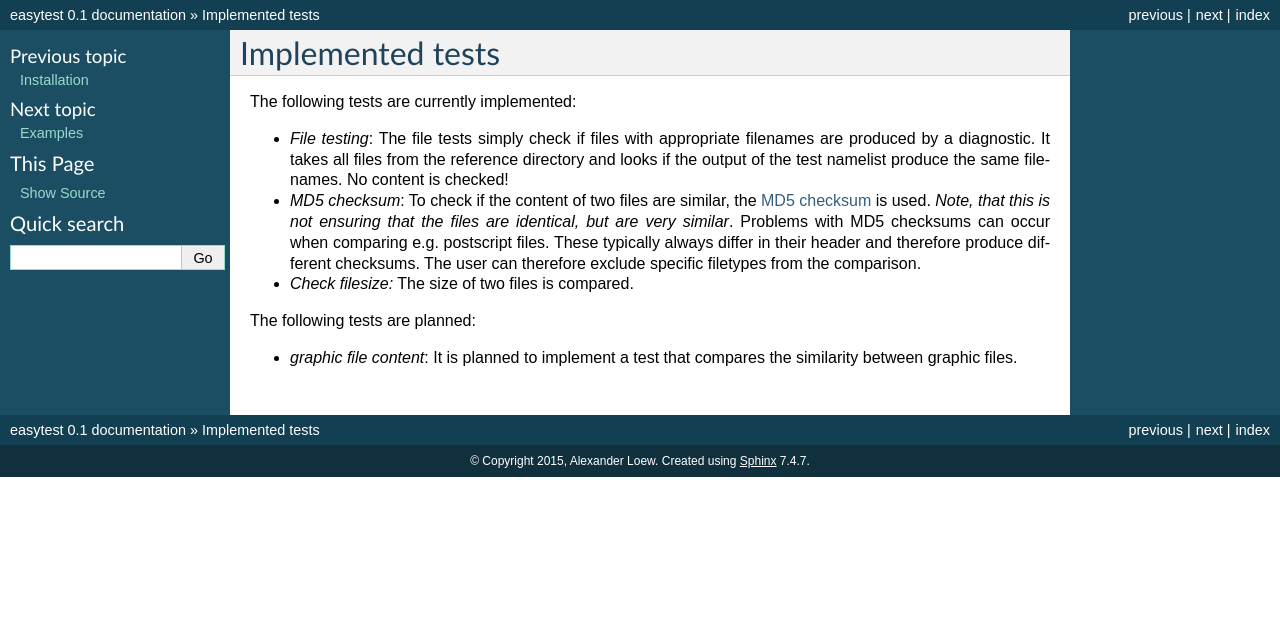
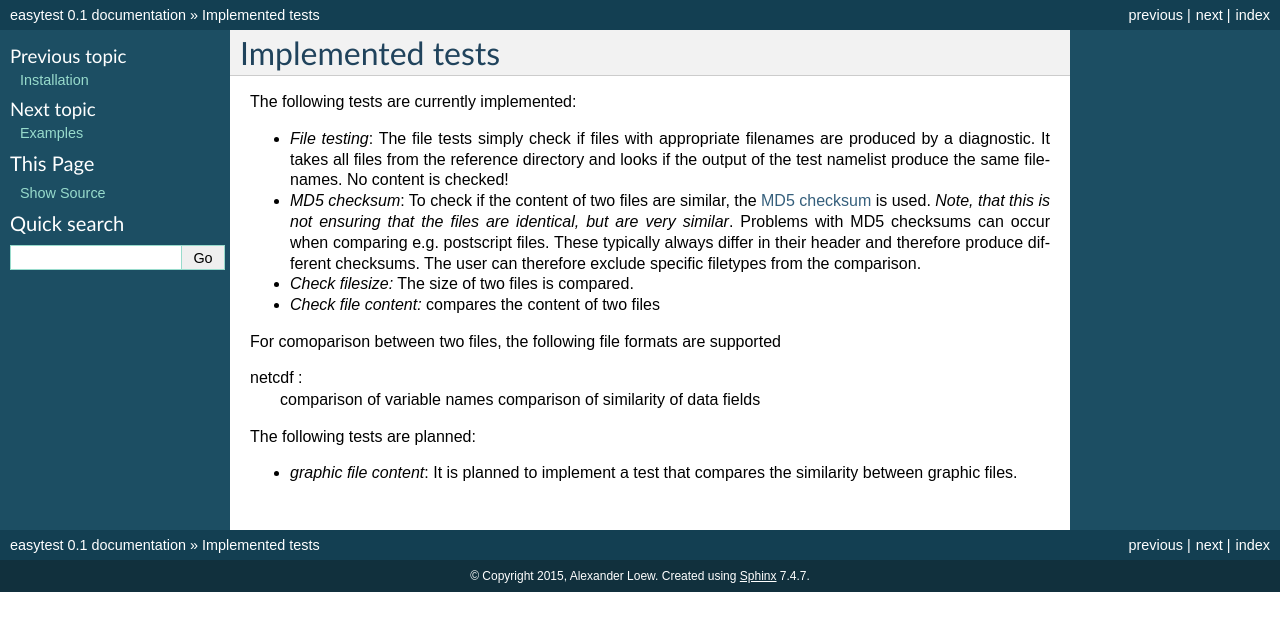
Before and after one commit to pygeo/easytest, a Sphinx documentation site: the page built from docs/source/tests.rst, in a window 1280 px wide. Shown: the top 631 px of the page. Built offline with Sphinx 7.4.7, drawn with Linux system fonts in a browser that asks for light colours; pages that are not in the unit, such as notebooks, are missing from menus.

Commit message:
doc and pip netcdf

```diff
--- a/docs/source/tests.rst
+++ b/docs/source/tests.rst
@@ -6,6 +6,15 @@ The following tests are currently implemented:
 * *File testing*: The file tests simply check if files with appropriate filenames are produced by a diagnostic. It takes all files from the reference directory and looks if the output of the test namelist produce the same filenames. No content is checked!
 * *MD5 checksum*: To check if the content of two files are similar, the `MD5 checksum <http://en.wikipedia.org/wiki/MD5>`_ is used. *Note, that this is not ensuring that the files are identical, but are very similar*. Problems with MD5 checksums can occur when comparing e.g. postscript files. These typically always differ in their header and therefore produce different checksums. The user can therefore exclude specific filetypes from the comparison.
 * *Check filesize:* The size of two files is compared.
+* *Check file content:* compares the content of two files
+
+For comoparison between two files, the following file formats are supported
+
+netcdf :
+    comparison of variable names
+    comparison of similarity of data fields
+
+
 
 The following tests are planned:
 
```
Also changed, not shown: 2 other files.
